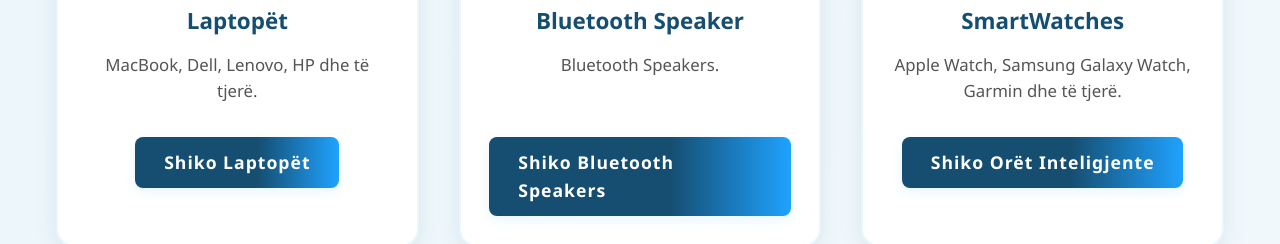
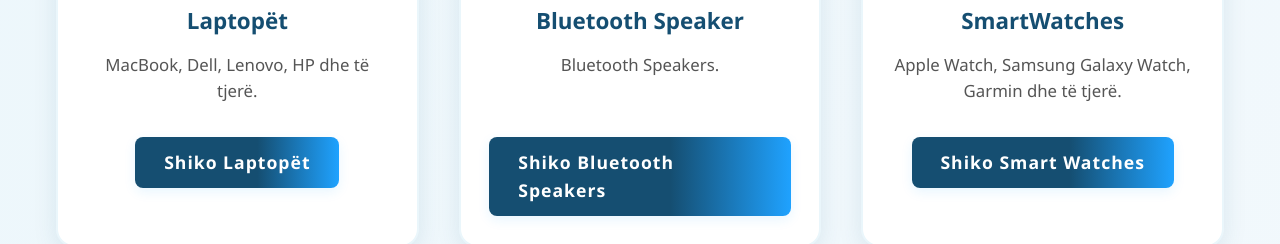
Before and after one commit to anjezakanxha/Sky-Mobile-Durres, a plain HTML site: page index.html in a window 1280 px wide. Shown: the part 1724-1968 px from the top of the page. Drawn offline with Linux system fonts and the light colour scheme.

Commit message:
Update index.html

```diff
--- a/index.html
+++ b/index.html
@@ -843,7 +843,7 @@
           <img src="smartwatch.jpg" alt="SmartWatches" />
           <h3>SmartWatches</h3>
           <p>Apple Watch, Samsung Galaxy Watch, Garmin dhe të tjerë.</p>
-          <a href="products.html#smartwatches" class="buy-btn">Shiko Orët Inteligjente</a>
+          <a href="products.html#smartwatches" class="buy-btn">Shiko Smart Watches</a>
         </div>
         <!-- Aksesorët -->
         <div class="featured-card">
```
